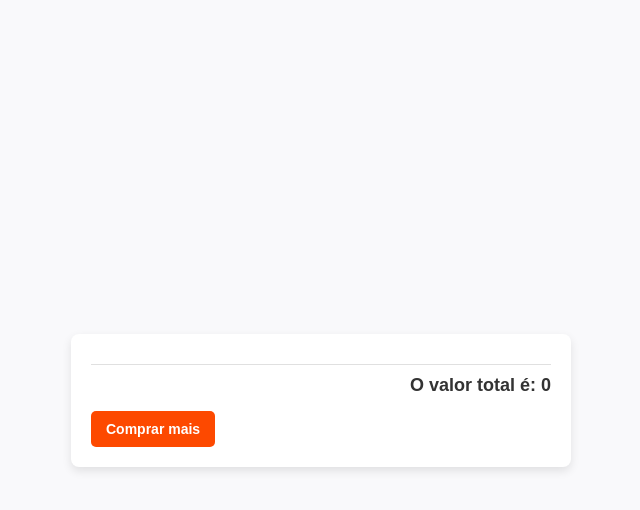
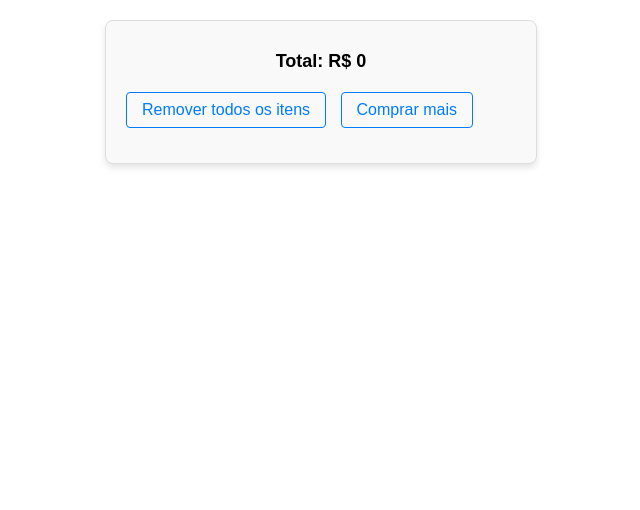
Before and after one commit to LorenzoHzK/TCC, a PHP site: page /carrinho.php in a window 1280 px wide. Shown: the top 510 px of the page, without its empty margins (319-959 px from the left). Run offline with PHP 8.4, Linux system fonts and the light colour scheme; the visitor is signed in with stand-in values (Sample User, id 1); data that the repository does not hold is empty.

Commit message:
alteração em todos os códigos

```diff
--- a/carrinho.php
+++ b/carrinho.php
@@ -1,40 +1,104 @@
+<?php
+include('autenticacao.php');
+$email = $_SESSION['email'];
+$conexao = mysqli_connect('localhost', 'root', '', 'crypto_galaxy');
+$sql = "SELECT * FROM carrinho, criptos WHERE carrinho.email = '$email' AND carrinho.id_crypto = criptos.id";
+$exe = mysqli_query($conexao, $sql);
+$total = 0;
+?>
+
 <!DOCTYPE html>
-<html lang="pt-BR">
+<html lang="pt-br">
 <head>
     <meta charset="UTF-8">
     <meta name="viewport" content="width=device-width, initial-scale=1.0">
     <title>Carrinho de Compras</title>
-    <link rel="stylesheet" href="./Estilos/carrinho.css">
+    <!-- Estilos CSS -->
+    <style>
+        /* Estilo geral do carrinho */
+        div {
+            margin-bottom: 10px;
+            font-family: Arial, sans-serif;
+        }
+
+        /* Container geral do carrinho */
+        .carrinho-container {
+            max-width: 400px;
+            margin: 20px auto;
+            padding: 15px;
+            border: 1px solid #ddd;
+            border-radius: 8px;
+            background-color: #f9f9f9;
+            box-shadow: 0 4px 6px rgba(0, 0, 0, 0.1);
+        }
+
+        /* Estilo dos produtos */
+        .carrinho-item {
+            display: flex;
+            justify-content: space-between;
+            align-items: center;
+            padding: 10px;
+            border-bottom: 1px solid #ccc;
+        }
+
+        .carrinho-item:last-child {
+            border-bottom: none;
+        }
+
+        /* Estilo do total */
+        .carrinho-total {
+            font-weight: bold;
+            font-size: 18px;
+            text-align: center;
+            margin-top: 15px;
+        }
+
+        /* Links */
+        .carrinho-links a {
+            display: inline-block;
+            margin: 10px 5px;
+            padding: 8px 15px;
+            border: 1px solid #007bff;
+            border-radius: 4px;
+            color: #007bff;
+            text-decoration: none;
+            transition: background-color 0.3s, color 0.3s;
+        }
+
+        .carrinho-links a:hover {
+            background-color: #007bff;
+            color: #fff;
+        }
+    </style>
 </head>
 <body>
 
+<div class="carrinho-container">
     <?php
-include('autenticacao.php');
-$email = $_SESSION['email'];
-$con = mysqli_connect('localhost', 'root', '', 'crypto_galaxy');
-$sql = "SELECT * FROM carrinho, criptos WHERE carrinho.email = '$email' AND carrinho.id_crypto = criptos.id";
-$exe = mysqli_query($con, $sql);
-$total = 0;
-
-echo "<div class='cart-container'>";
     while ($res = mysqli_fetch_array($exe)) {
         $id_car = $res['id_car'];
         $nome = $res['nome'];
         $valor = $res['valor'];
         $total += $valor;
 
-    echo "<div class='cart-item'>
-            <span class='cart-item-name'>Produto: $nome</span>
-            <span class='cart-item-price'>Preço: $valor</span>
-            <a class='remove-link' href='del_carrinho.php?id=$id_car'>Remover</a>
+        echo "<div class='carrinho-item'>
+                <span>Produto: $nome</span>
+                <span>Preço: R$ $valor</span>
               </div>";
     }
-echo "<div class='cart-total'>O valor total é: <b>$total</b></div>";
-echo "<a class='continue-shopping' href='ver_cripto.php'>Comprar mais</a>";
-echo "</div>";
+    ?>
 
-$fecha = mysqli_close($con);
-?>
+    <div class="carrinho-total"><b>Total:</b> R$ <?php echo $total; ?></div>
+
+    <div class="carrinho-links">
+        <a href="del_carrinho.php?id=<?php echo $id_car; ?>">Remover todos os itens</a>
+        <a href="dashboard.php">Comprar mais</a>
+    </div>
+</div>
 
 </body>
 </html>
+
+<?php
+$fecha = mysqli_close($conexao);
+?>
```
Also changed, not shown: dashboard.php (+2 -8 lines), del_cripto.php (+26 -17 lines), perfil.php (+11 -6 lines), upd_user.php (+1 -6 lines), ver_cripto.php (+87 -6 lines), Imagens/icon_moedas/default.png.jpg (added), fotos/default.png.jpg (renamed from Imagens/icon_moedas/670fcf6b2b018.jpg), fotos/foto perfil.jpeg (added). Lines whose indentation alone changed are shown as unchanged.
